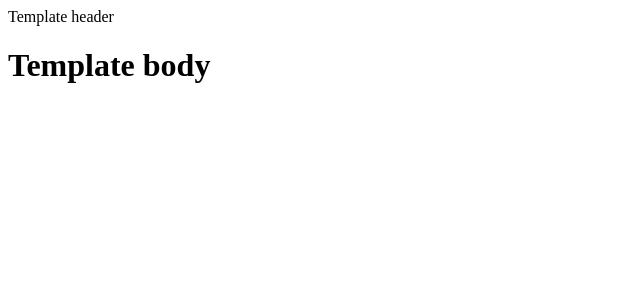
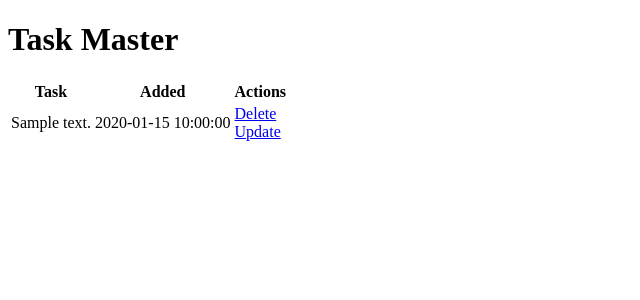
Before and after one commit to dandev947366/flask-python, a Flask app: template templates/index.html in a window 1280 px wide. Shown: the top 300 px of the page, without its empty margins (0-640 px from the left). Run offline with Flask 3, Linux system fonts and the light colour scheme; the template is opened without the code that fills it: most values are stand-ins (such as "Sample title", 1, 10 or a date in 2020); parts of the project's set-up code (start-up, migrations or seed data) failed here and were passed over.

Commit message:
update db

```diff
--- a/main.py
+++ b/app.py
@@ -6,13 +6,13 @@ app.config['SQLALCHEMY_DATABASE_URI'] = 'sqlite:///test.db'
 db = SQLAlchemy(app)
 
 #model
-class Todo(db.model):
+class Todo(db.Model):
     id = db.Column(db.Integer, primary_key=True)
     content = db.Column(db.String(200), nullable=False)
     date_created = db.Column(db.DateTime, default=datetime.utcnow)
 
     def __repr__(self):
-        return '<Task %r>' % self.id
+        return f'<Task {self.id}>'
 
 
 @app.route('/')
--- /dev/null
+++ b/create_db.py
@@ -0,0 +1,4 @@
+from app import app, db
+
+with app.app_context():
+    db.create_all()
--- a/templates/base.html
+++ b/templates/base.html
@@ -3,10 +3,13 @@
 <head>
     <meta charset="UTF-8">
     <meta name="viewport" content="width=device-width, initial-scale=1.0">
-    <link ref="stylesheet" href="{{ url_for('static', filename='css/main.css') }}"
+    <link ref="stylesheet" href="{{ url_for('static', filename='static/main.css') }}">
+    <title>{% block title %}Task Master{% endblock %}</title>
     {% block head %}{% endblock %}
 </head>
 <body>
-    {% block body %}{% endblock %}
+    <div class="container">
+        {% block body %}{% endblock %}
+    </div>
 </body>
 </html>
--- a/templates/index.html
+++ b/templates/index.html
@@ -1,9 +1,27 @@
 {% extends 'base.html' %}
 
-{% block head %}
-<h1>Template header</h1>
-{% endblock %}
+{% block title %}Task Master{% endblock %}
 
 {% block body %}
-<h1>Template body</h1>
+<div class="content">
+    <h1>Task Master</h1>
+    <table>
+        <tr>
+            <th>Task</th>
+            <th>Added</th>
+            <th>Actions</th>
+        </tr>
+        {% for task in tasks %}
+        <tr>
+            <td>{{ task.content }}</td>
+            <td>{{ task.date_created }}</td>
+            <td>
+                <a href="{{ url_for('delete', id=task.id) }}">Delete</a>
+                <br>
+                <a href="{{ url_for('update', id=task.id) }}">Update</a>
+            </td>
+        </tr>
+        {% endfor %}
+    </table>
+</div>
 {% endblock %}
```
Also changed, not shown: static/css/main.css (+33 -2 lines), instance/test.db (added).
